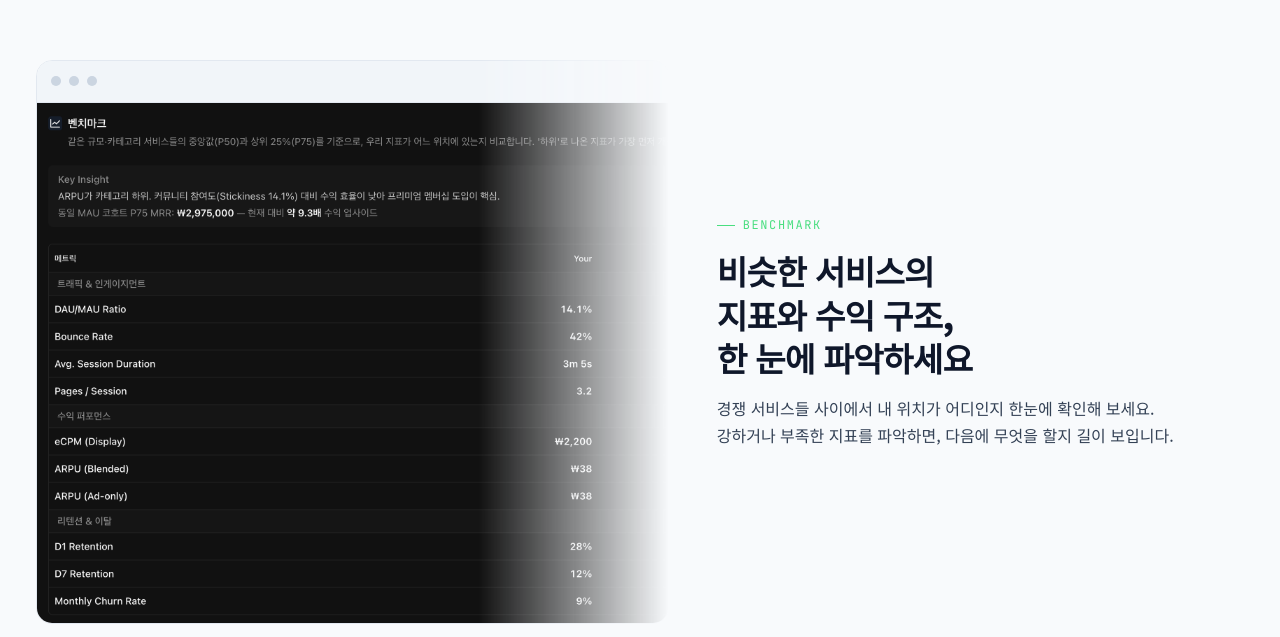
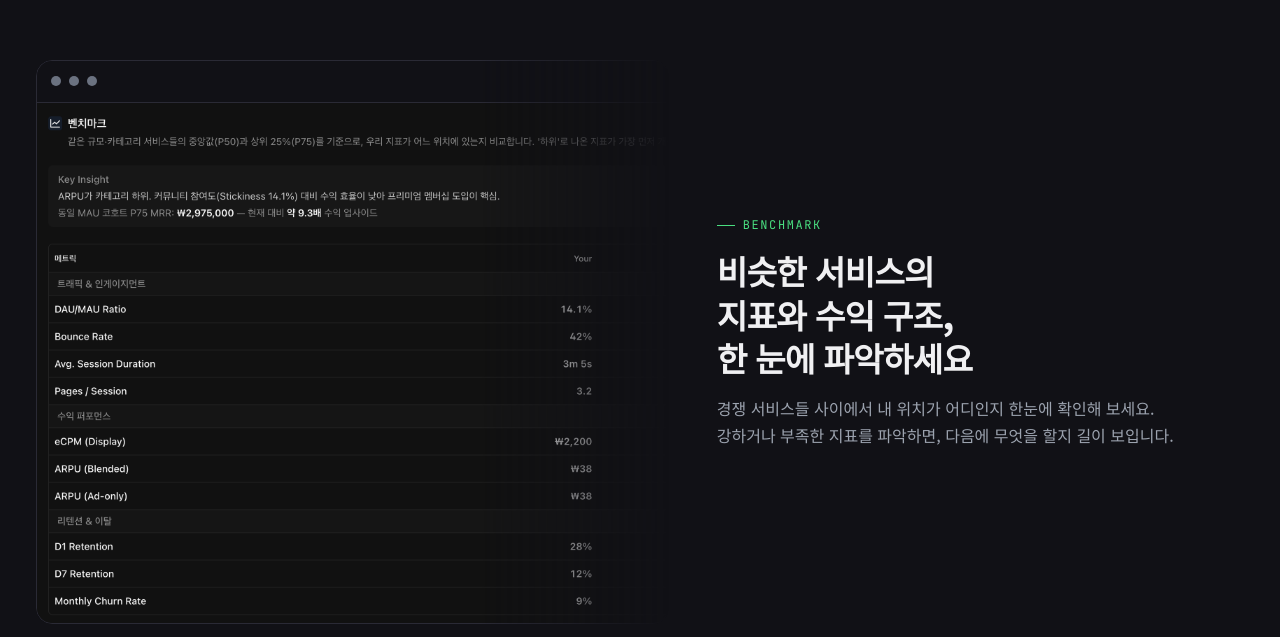
Before and after one commit to Outstanding-Pros/product-consultant-1to10, a Next.js app: page / in a window 1280 px wide. Shown: the part 2723-3360 px from the top of the page. Built offline with nearby package versions, Linux system fonts and the light colour scheme.

Commit message:
fix: productDemo section light => dark

```diff
--- a/src/app/globals.css
+++ b/src/app/globals.css
@@ -19,7 +19,10 @@
 }
 
 * { margin: 0; padding: 0; box-sizing: border-box; }
-html { scroll-behavior: smooth; }
+html {
+  scroll-behavior: smooth;
+  overflow-x: hidden;
+}
 
 body {
   font-family: var(--font-body);
@@ -353,6 +356,12 @@ body::before {
   max-width: 600px;
 }
 
+.comparison-table-wrap {
+  width: 100%;
+  overflow-x: auto;
+  -webkit-overflow-scrolling: touch;
+}
+
 .comparison-table {
   width: 100%;
   border-collapse: separate;
@@ -591,31 +600,6 @@ body::before {
   display: block;
   object-fit: cover;
   object-position: left top;
-}
-
-@media (prefers-color-scheme: light) {
-  .keyshot-band {
-    background: #ffffff;
-    color: #0f172a;
-  }
-  .keyshot-band.alt {
-    background: #f8fafc;
-  }
-  .keyshot-desc {
-    color: #334155;
-  }
-  .keyshot-frame {
-    background: #ffffff;
-    border-color: #e2e8f0;
-    box-shadow: 0 24px 48px rgba(15, 23, 42, 0.12);
-  }
-  .keyshot-frame-top {
-    background: #f1f5f9;
-    border-bottom-color: #e2e8f0;
-  }
-  .keyshot-frame-top span {
-    background: #cbd5e1;
-  }
 }
 
 /* ═══ PRESCRIPTION PREVIEW ═══ */
--- a/src/components/ComparisonSection.tsx
+++ b/src/components/ComparisonSection.tsx
@@ -27,6 +27,7 @@ export default function ComparisonSection({ locale }: ComparisonSectionProps) {
           </p>
         </Reveal>
         <Reveal>
+          <div className="comparison-table-wrap">
             <table className="comparison-table">
               <thead>
                 <tr>
@@ -63,6 +64,7 @@ export default function ComparisonSection({ locale }: ComparisonSectionProps) {
                 </tr>
               </tbody>
             </table>
+          </div>
         </Reveal>
       </div>
     </section>
```
Lines whose indentation alone changed are shown as unchanged.
